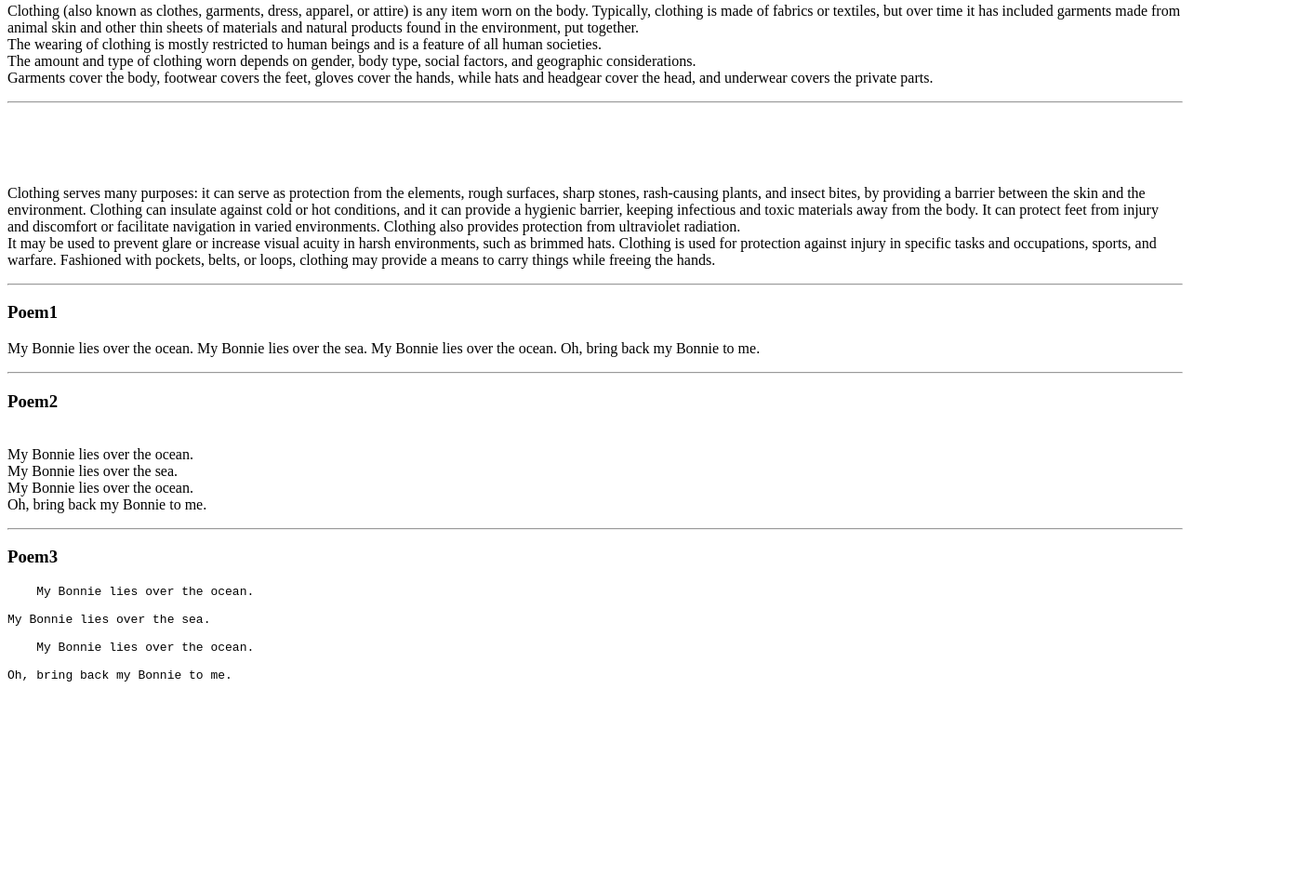
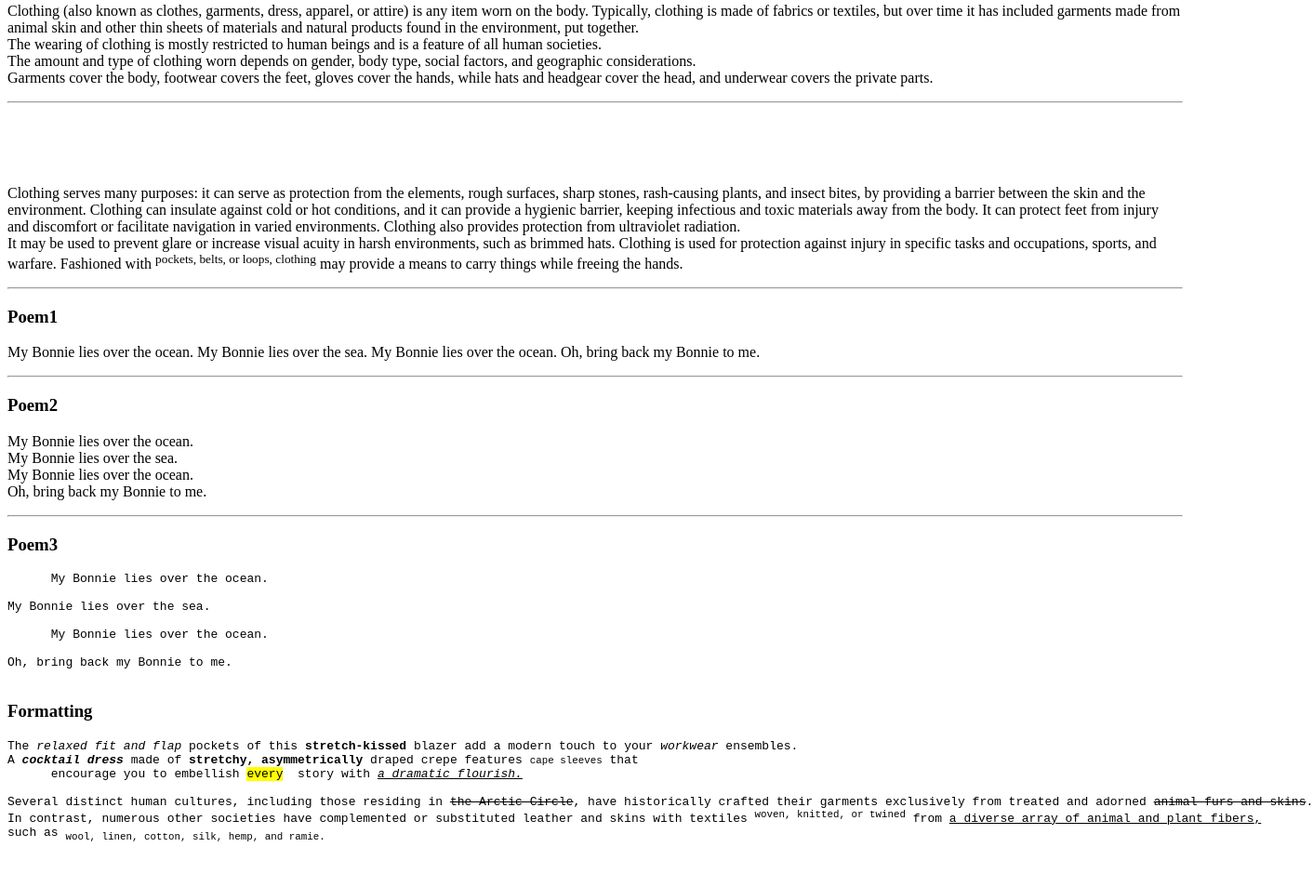
Before and after one commit to RahelehMoa/HTML_Projects, a plain HTML site: page paragraphs.html in a window 1280 px wide. Shown: the part 574-1528 px from the top of the page at 93% size, 1412 px wide, since content can reach past the window. Before the commit the page ends 1336 px from the top, so only its background shows below. Drawn offline with Linux system fonts and the light colour scheme.

Commit message:
Add files via upload

```diff
--- a/paragraphs.html
+++ b/paragraphs.html
@@ -28,7 +28,7 @@
         It can protect feet from injury and discomfort or facilitate navigation in varied environments.
         Clothing also provides protection from ultraviolet radiation. <br>It may be used to prevent glare or increase visual acuity in harsh environments, such as brimmed hats.
         Clothing is used for protection against injury in specific tasks and occupations, sports, and warfare.
-        Fashioned with pockets, belts, or loops, clothing may provide a means to carry things while freeing the hands.
+        Fashioned with <sup>pockets, belts, or loops, clothing</sup> may provide a means to carry things while freeing the hands.
      </p>
      <hr>
      <h3>Poem1</h3>
@@ -44,7 +44,7 @@
       <hr>
       <h3>Poem2</h3>
       <p>
-        <br>My Bonnie lies over the ocean. <br>
+        My Bonnie lies over the ocean. <br>
 
         My Bonnie lies over the sea. <br>
 
@@ -55,13 +55,21 @@
       <hr>
       <h3>Poem3</h3>
       <pre title="Poem">
-    My Bonnie lies over the ocean.
+      My Bonnie lies over the ocean.
 
 My Bonnie lies over the sea.
 
-    My Bonnie lies over the ocean.
+      My Bonnie lies over the ocean.
 
 Oh, bring back my Bonnie to me.
       </pre>
+      <h3>Formatting</h3>
+      <pre>The <em>relaxed fit and flap</em> pockets of this <b>stretch-kissed</b> blazer add a modern touch to your <i>workwear</i> ensembles.<br>A <b><i>cocktail dress</i></b> made of <strong>stretchy, asymmetrically</strong> draped crepe features <small>cape sleeves</small> that
+      encourage you to embellish <mark>every</mark>  story with <i><ins>a dramatic flourish.</ins></i>
+      <br>Several distinct human cultures, including those residing in <del>the Arctic Circle</del>, have historically crafted their garments exclusively from treated and adorned <del>animal furs and skins</del>.<br>In contrast, numerous other societies have complemented or substituted leather and skins with textiles <sup>woven, knitted, or twined</sup> from <ins>a diverse array of animal and plant fibers,</ins>
+such as <sub>wool, linen, cotton, silk, hemp, and ramie.</sub>
+
+
+    </pre>
 </body>
 </html>
```
